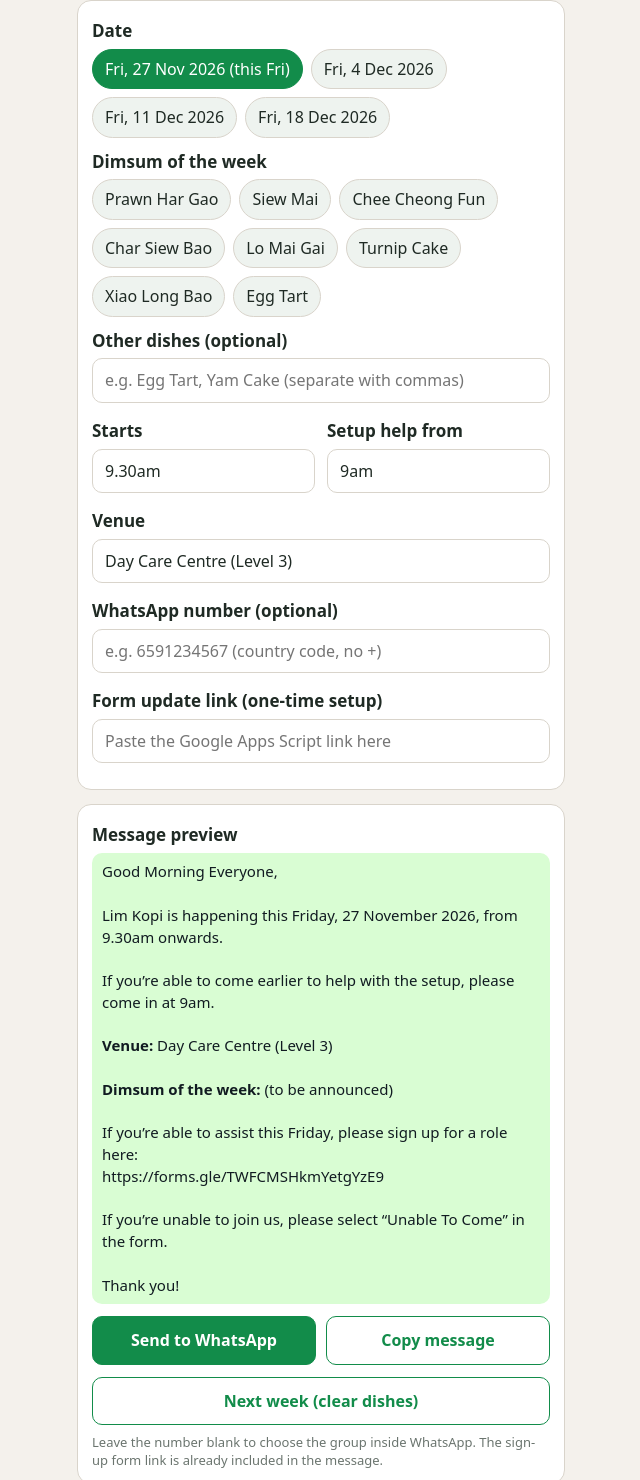
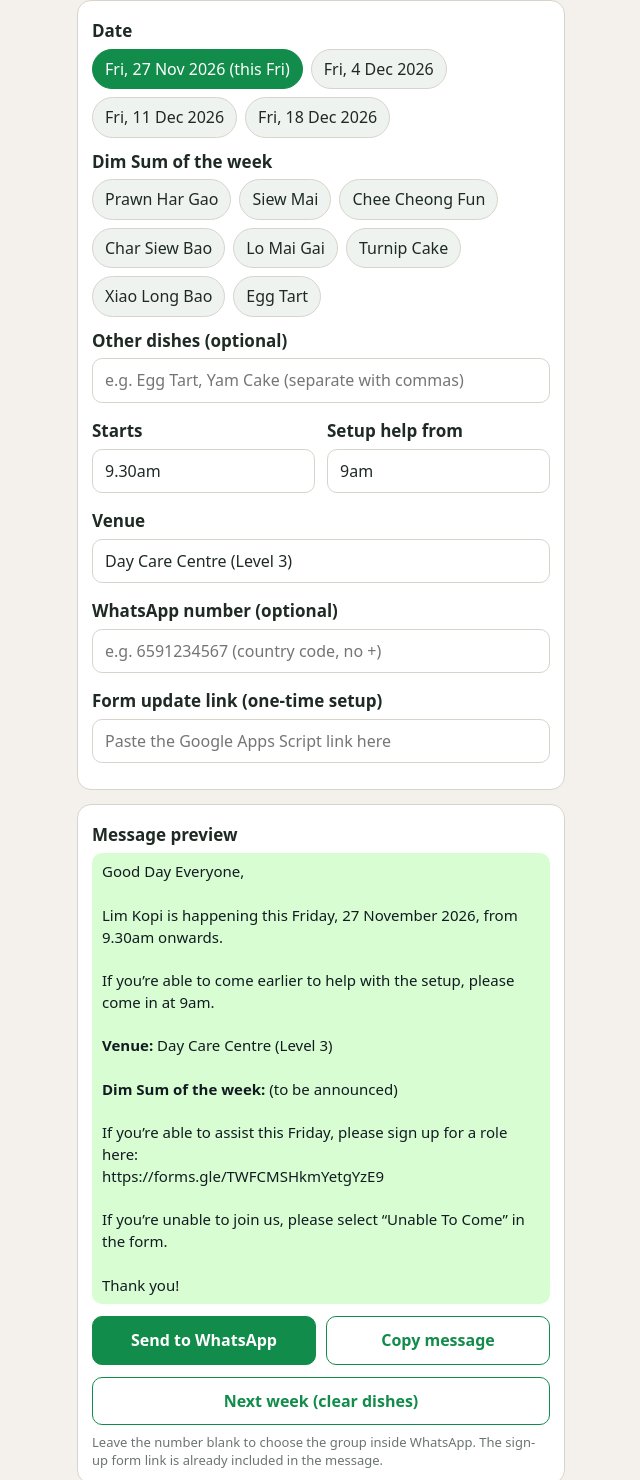
Before and after one commit to limkopidph/fridayweeklymsg, a plain HTML site: page index.html in a window 1280 px wide. Shown: the part 62-1542 px from the top of the page, without its empty margins (319-959 px from the left). Drawn offline with Linux system fonts and the light colour scheme.

Commit message:
Correct spelling of 'Dimsum' to 'Dim Sum'

```diff
--- a/index.html
+++ b/index.html
@@ -41,7 +41,7 @@ button,a.btn{flex:1;min-width:120px;text-align:center;text-decoration:none;paddi
 
 <div class="card">
   <div class="sec"><label class="t">Date</label><div id="date"></div></div>
-  <div class="sec"><label class="t">Dimsum of the week</label><div id="dish"></div></div>
+  <div class="sec"><label class="t">Dim Sum of the week</label><div id="dish"></div></div>
 
   <label class="t" for="other">Other dishes (optional)</label>
   <input id="other" type="text" placeholder="e.g. Egg Tart, Yam Cake (separate with commas)" autocomplete="off">
@@ -119,11 +119,11 @@ function build(){
   var assist=n===0?"this Friday":"on Friday, "+long;
   var dishes=dishList()||"(to be announced)";
   return [
-    "Good Morning Everyone,","",
+    "Good Day Everyone,","",
     "Lim Kopi is happening "+when+", from "+$("start").value.trim()+" onwards.","",
     "If you\u2019re able to come earlier to help with the setup, please come in at "+$("early").value.trim()+".","",
     "*Venue:* "+$("venue").value.trim(),"",
-    "*Dimsum of the week:* "+dishes,"",
+    "*Dim Sum of the week:* "+dishes,"",
     "If you\u2019re able to assist "+assist+", please sign up for a role here:",
     "https://forms.gle/TWFCMSHkmYetgYzE9","",
     "If you\u2019re unable to join us, please select \u201CUnable To Come\u201D in the form.","",
```
